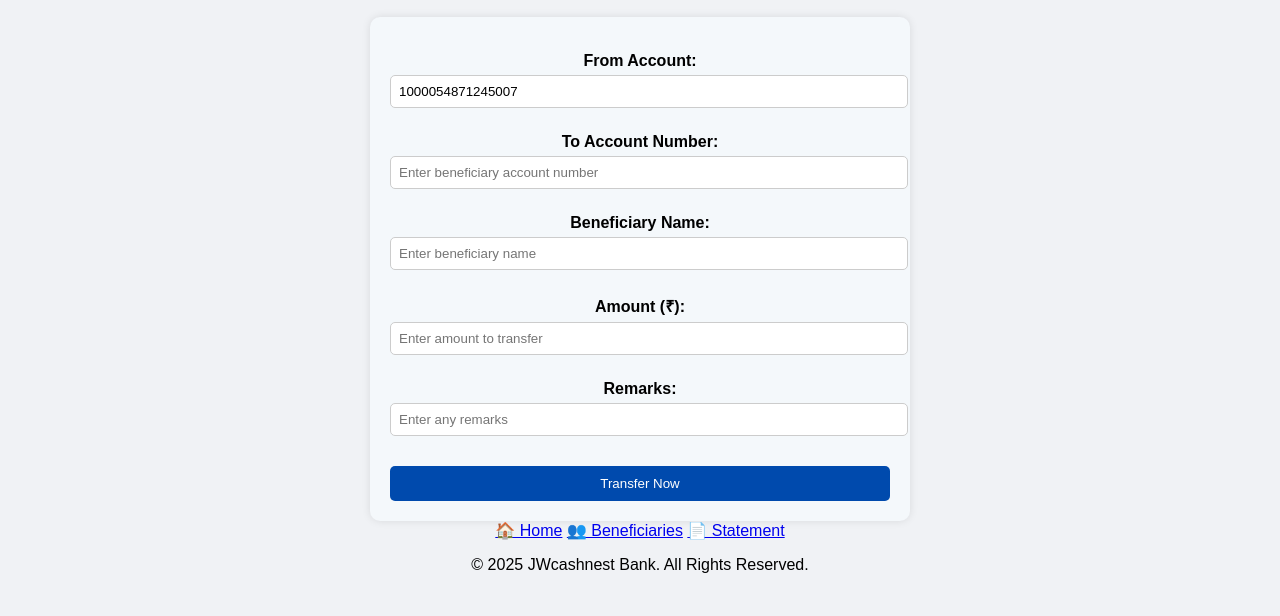
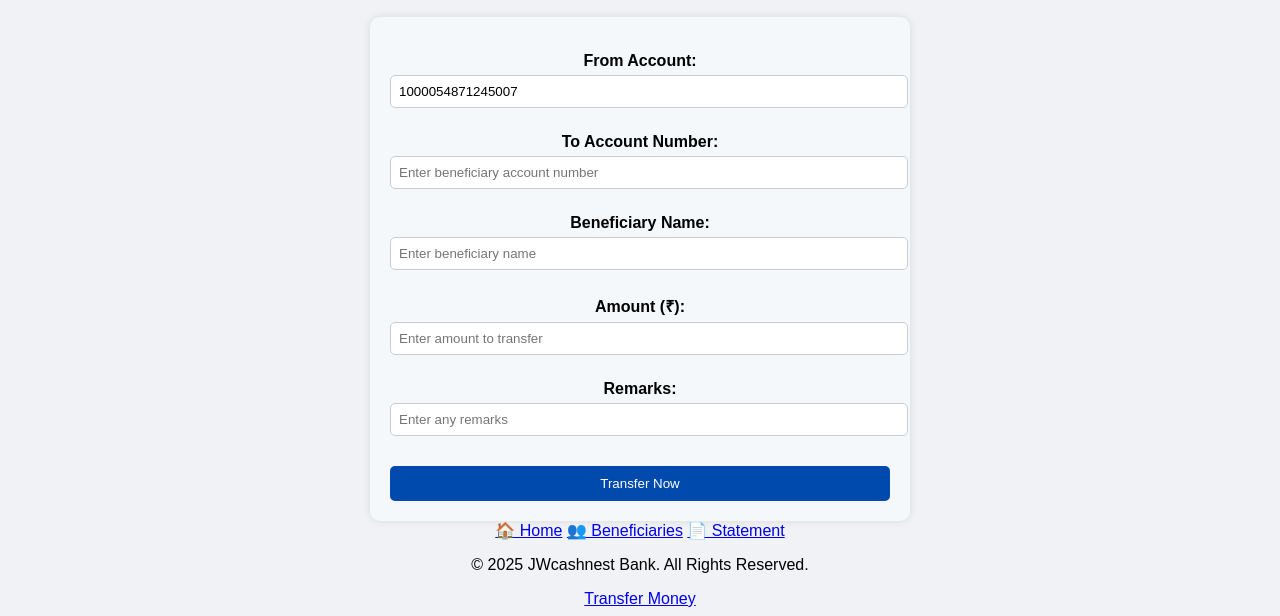
Before and after one commit to Sukhdev982/JWcashpocket, a plain HTML site: page transfer.html in a window 1280 px wide. Shown: the part 298-914 px from the top of the page. Before the commit the page ends 888 px from the top, so only its background shows below. Drawn offline with Linux system fonts and the light colour scheme.

Commit message:
Update transfer.html

```diff
--- a/transfer.html
+++ b/transfer.html
@@ -46,3 +46,4 @@
   </footer>
 </body>
 </html>
+<a href="transfer.html">Transfer Money</a>
```
